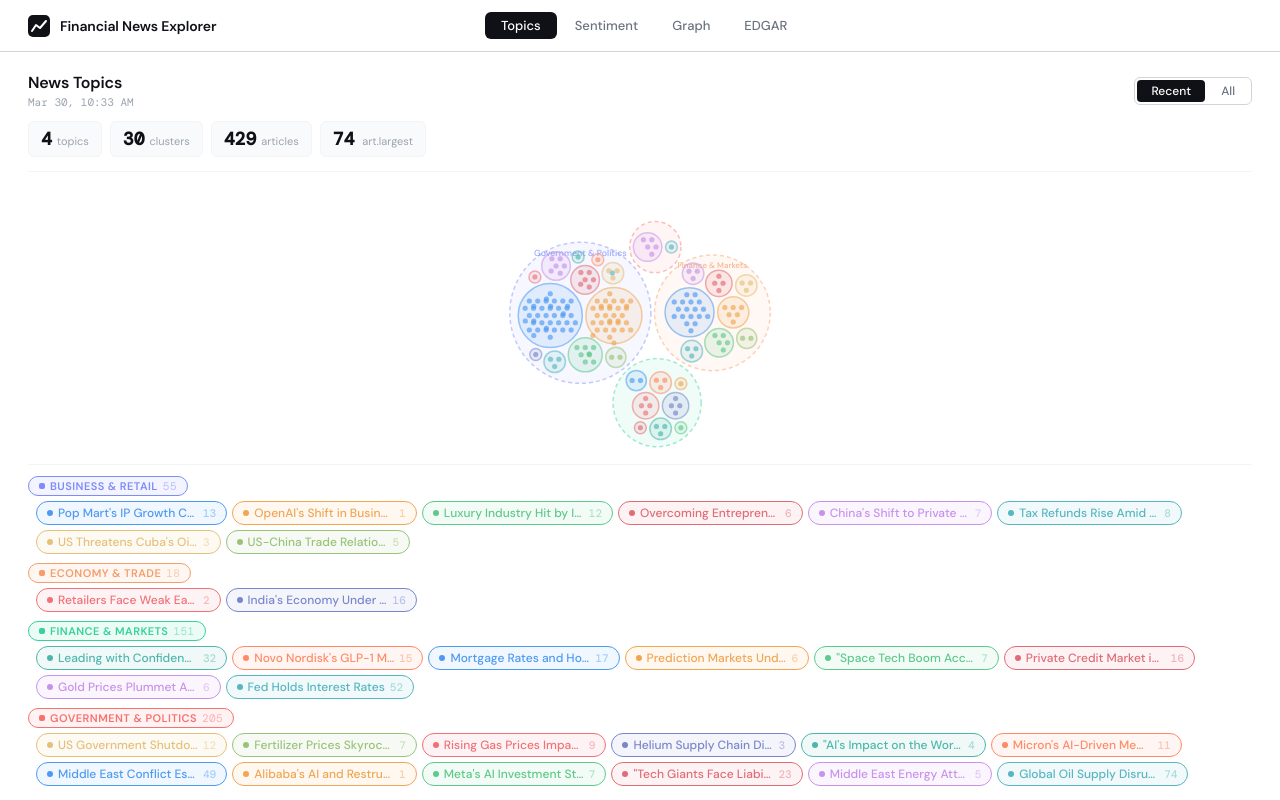
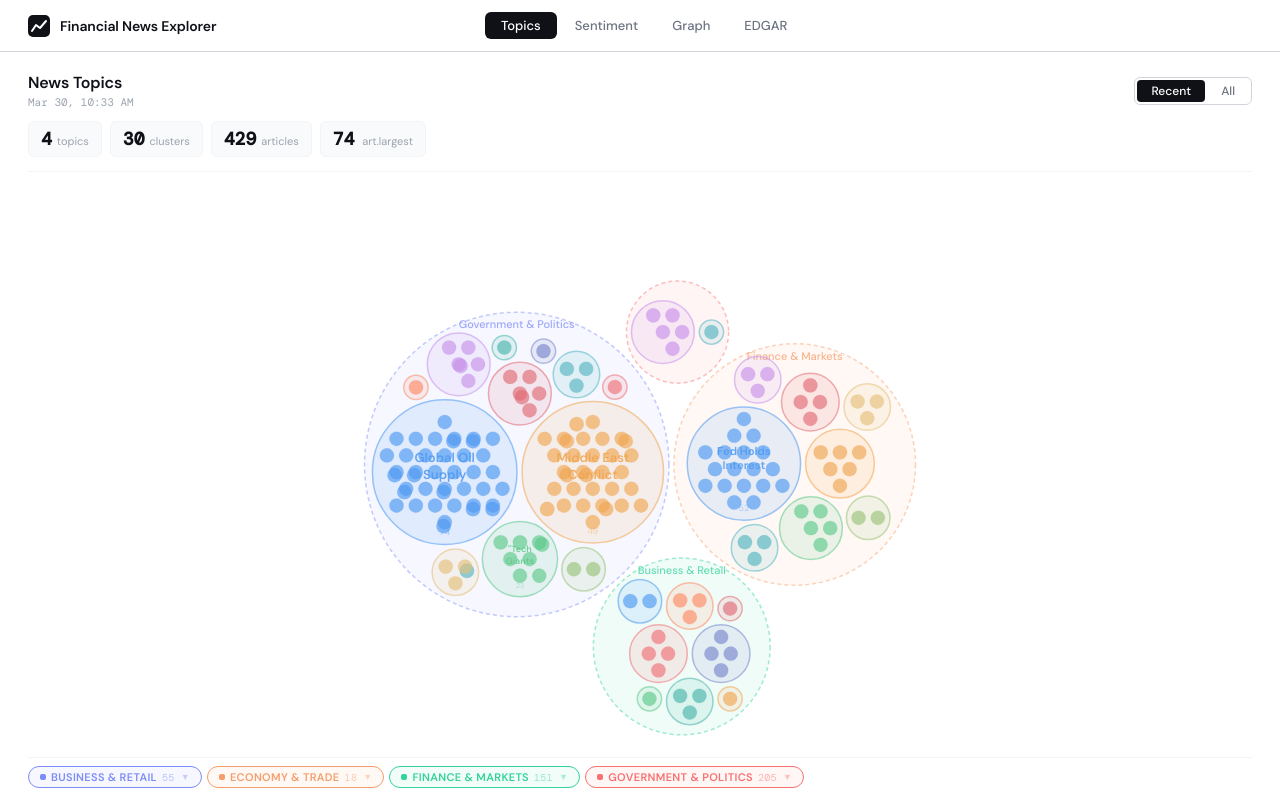
Before and after one commit to staedi/sec-edgar-vite, a React (Vite) app: page / in a window 1280 px wide. Built offline with nearby package versions, Linux system fonts and the light colour scheme.

Commit message:
Update components

```diff
--- a/src/components/TopicsTab.tsx
+++ b/src/components/TopicsTab.tsx
@@ -151,28 +151,31 @@ export default function TopicsTab() {
         )}
       </div>
 
-      {/* ── Legend: grouped by meta-category ── */}
+      {/* ── Legend: meta-category pills, cluster pills expand on click ── */}
       {data && data.children.length > 0 && (
         <div style={{
-          flexShrink: 0, padding: '10px 0 14px',
+          flexShrink: 0, padding: '8px 0 12px',
           borderTop: '1px solid var(--ink-6)',
-          display: 'flex', flexDirection: 'column', gap: 8,
         }}>
+          {/* Meta-category pills row */}
+          <div style={{ display: 'flex', flexWrap: 'wrap', gap: 5, alignItems: 'center' }}>
             {data.children.map((meta: MetaCategoryNode) => {
               const metaColor  = metaColorScale(meta.name)
               const metaActive = activeMeta === null || activeMeta === meta.name
+              const expanded   = activeMeta === meta.name
               return (
-              <div key={meta.name}>
-                {/* Meta-category header pill */}
-                <button onClick={() => toggleMeta(meta.name)} style={{
+                <button key={meta.name} onClick={() => toggleMeta(meta.name)}
+                  title={`${meta.count} articles · click to ${expanded ? 'collapse' : 'expand clusters'}`}
+                  style={{
                     display: 'inline-flex', alignItems: 'center', gap: 5,
-                  padding: '2px 10px', borderRadius: 20, marginBottom: 5,
+                    padding: '3px 11px', borderRadius: 20,
                     border: `1px solid ${metaActive ? metaColor : 'var(--ink-5)'}`,
-                  background: metaActive ? `${metaColor}18` : 'transparent',
+                    background: expanded ? `${metaColor}22` : metaActive ? `${metaColor}10` : 'transparent',
                     color: metaActive ? metaColor : 'var(--ink-4)',
                     fontSize: 11, fontWeight: 600, fontFamily: 'var(--font-ui)',
-                  letterSpacing: '0.04em', textTransform: 'uppercase',
+                    letterSpacing: '0.03em', textTransform: 'uppercase',
                     cursor: 'pointer', transition: 'all .12s',
+                    opacity: (activeMeta !== null && !metaActive) ? 0.4 : 1,
                   }}>
                   <span style={{
                     width: 6, height: 6, borderRadius: 2, flexShrink: 0,
@@ -180,17 +183,40 @@ export default function TopicsTab() {
                     display: 'inline-block',
                   }} />
                   {meta.name}
-                  <span style={{ opacity: 0.5, fontFamily: 'var(--font-mono)', fontWeight: 400 }}>
+                  <span style={{ opacity: 0.5, fontFamily: 'var(--font-mono)', fontWeight: 400, fontSize: 10 }}>
                     {meta.count}
                   </span>
+                  <span style={{ opacity: 0.4, fontSize: 9, marginLeft: 1 }}>
+                    {expanded ? '▲' : '▼'}
+                  </span>
                 </button>
+              )
+            })}
+            {hasActive && (
+              <button onClick={clearAll} style={{
+                padding: '3px 10px', borderRadius: 20,
+                border: '1px solid var(--ink-5)', background: 'transparent',
+                color: 'var(--ink-4)', fontSize: 11, fontFamily: 'var(--font-ui)',
+                cursor: 'pointer', transition: 'all .12s',
+              }}>Clear ×</button>
+            )}
+          </div>
 
-                {/* Cluster pills within this meta-category */}
-                <div style={{ display: 'flex', flexWrap: 'wrap', gap: 5, paddingLeft: 8 }}>
+          {/* Cluster pills — only shown for the expanded meta-category */}
+          {activeMeta !== null && (() => {
+            const meta = data.children.find((m: MetaCategoryNode) => m.name === activeMeta)
+            if (!meta) return null
+            const metaColor = metaColorScale(meta.name)
+            return (
+              <div style={{
+                display: 'flex', flexWrap: 'wrap', gap: 5,
+                marginTop: 6, paddingTop: 6,
+                borderTop: `1px solid ${metaColor}30`,
+                paddingLeft: 4,
+              }}>
                 {meta.children.map((c: ClusterNode) => {
                   const color  = colorScale(String(c.cluster_id))
-                    const active = (activeMeta === null || activeMeta === meta.name)
-                                && (activeCluster === null || activeCluster === c.cluster_id)
+                  const active = activeCluster === null || activeCluster === c.cluster_id
                   return (
                     <button key={c.cluster_id} onClick={() => toggleCluster(c.cluster_id)}
                       title={c.name} style={{
@@ -201,13 +227,12 @@ export default function TopicsTab() {
                         color: active ? color : 'var(--ink-4)',
                         fontSize: 12, fontWeight: 500, fontFamily: 'var(--font-ui)',
                         transition: 'all .12s', cursor: 'pointer',
-                          opacity: (activeMeta !== null && activeMeta !== meta.name) ? 0.35 : 1,
                       }}>
                       <span style={{
                         width: 6, height: 6, borderRadius: '50%', flexShrink: 0,
                         background: color, opacity: active ? 1 : 0.3, display: 'inline-block',
                       }} />
-                        <span style={{ maxWidth: 140, overflow: 'hidden', textOverflow: 'ellipsis', whiteSpace: 'nowrap' }}>
+                      <span style={{ maxWidth: 160, overflow: 'hidden', textOverflow: 'ellipsis', whiteSpace: 'nowrap' }}>
                         {c.name}
                       </span>
                       <span style={{ opacity: 0.45, fontFamily: 'var(--font-mono)', fontSize: 11 }}>
@@ -217,20 +242,8 @@ export default function TopicsTab() {
                   )
                 })}
               </div>
-              </div>
             )
-          })}
-
-          {hasActive && (
-            <button onClick={clearAll} style={{
-              alignSelf: 'flex-start', padding: '3px 10px', borderRadius: 20,
-              border: '1px solid var(--ink-5)', background: 'transparent',
-              color: 'var(--ink-4)', fontSize: 12, fontFamily: 'var(--font-ui)',
-              cursor: 'pointer', transition: 'all .12s',
-            }}>
-              Clear ×
-            </button>
-          )}
+          })()}
         </div>
       )}
     </div>
```
Lines whose indentation alone changed are shown as unchanged.
